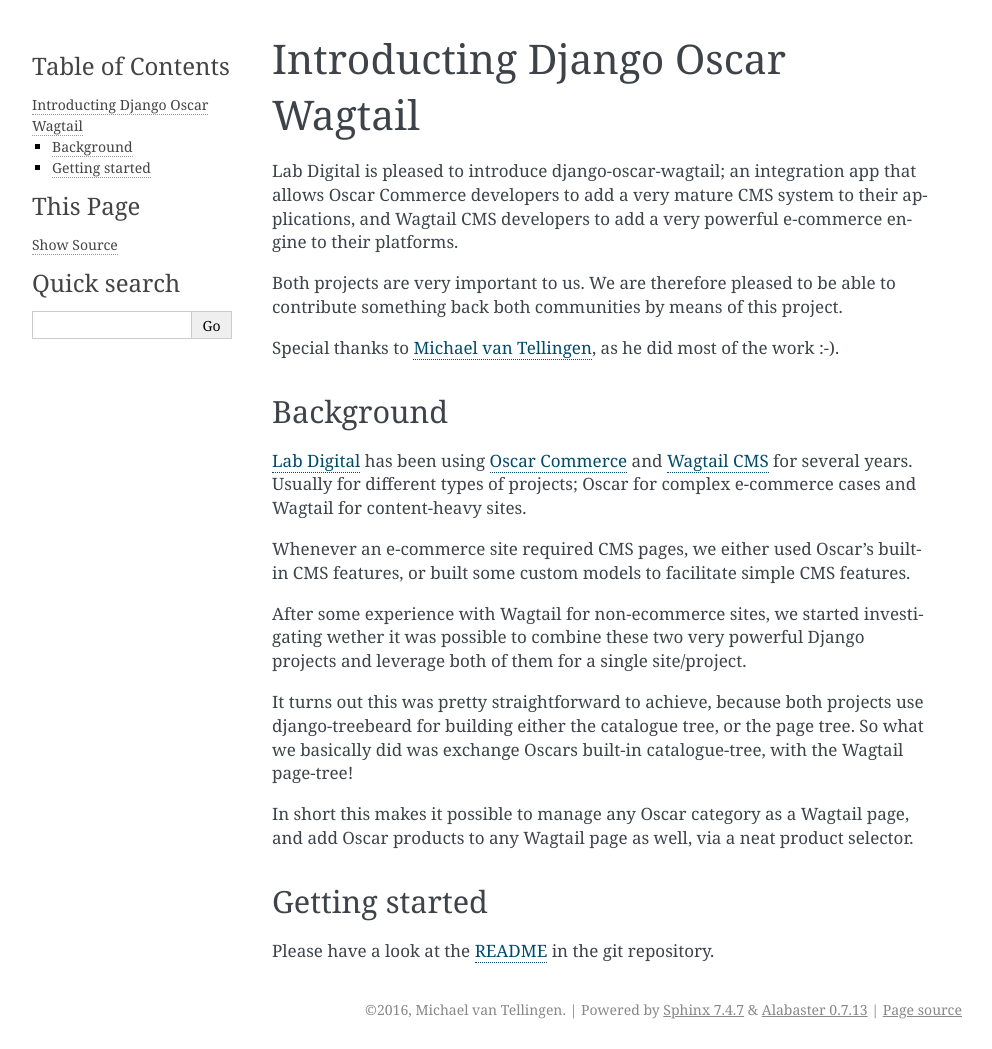
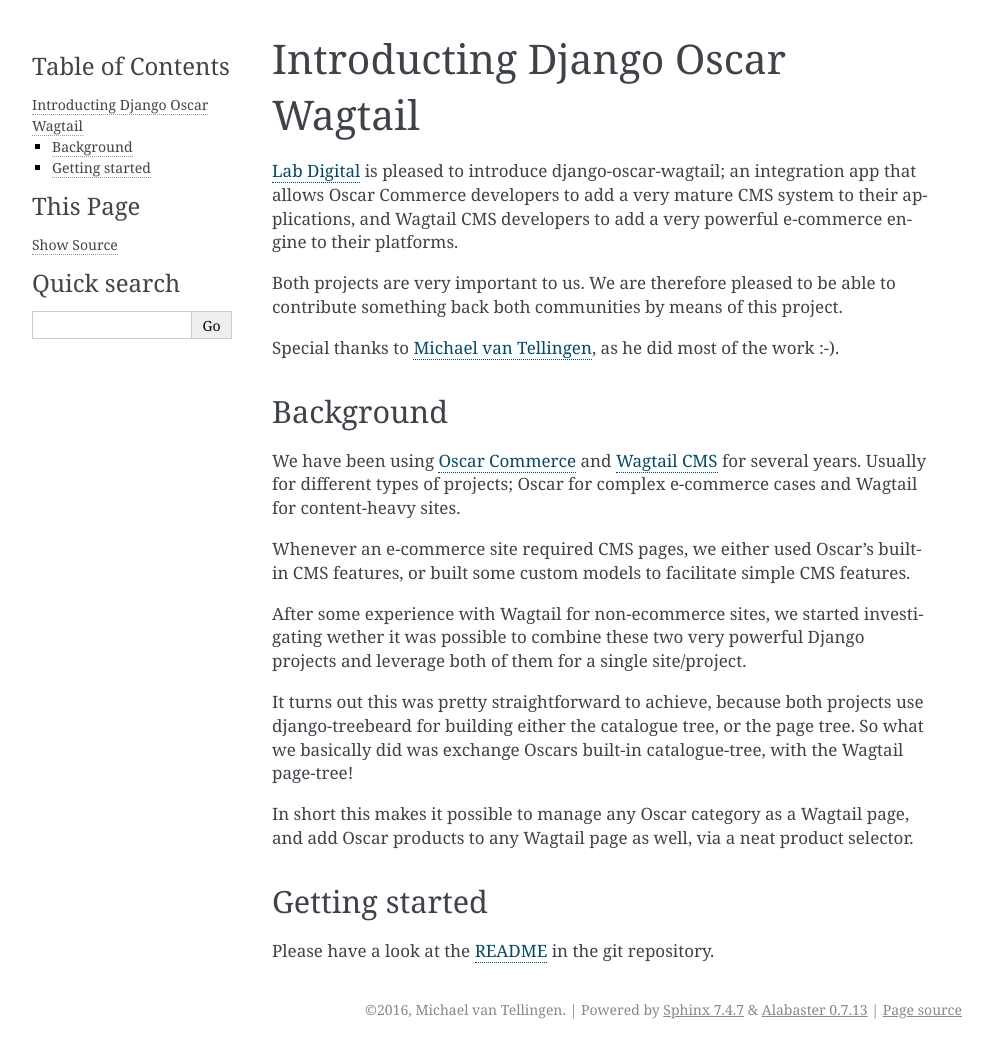
Before and after one commit to labd/django-oscar-wagtail, a Sphinx documentation site: the page built from docs/introduction.rst, in a window 1280 px wide. Shown: the whole page, without its empty margins (148-1140 px from the left). Built offline with Sphinx 7.4.7, drawn with Linux system fonts in a browser that asks for light colours.

Commit message:
less name dropping

```diff
--- a/docs/introduction.rst
+++ b/docs/introduction.rst
@@ -1,7 +1,7 @@
 Introducting Django Oscar Wagtail
 =================================
 
-Lab Digital is pleased to introduce django-oscar-wagtail; an integration app
+`Lab Digital`_ is pleased to introduce django-oscar-wagtail; an integration app
 that allows Oscar Commerce developers to add a very mature CMS system to
 their applications, and Wagtail CMS developers to add a very powerful
 e-commerce engine to their platforms.
@@ -15,7 +15,7 @@
 Background
 ----------
 
-`Lab Digital`_ has been using `Oscar Commerce`_ and `Wagtail CMS`_ for several
+We have been using `Oscar Commerce`_ and `Wagtail CMS`_ for several
 years. Usually for different types of projects; Oscar for complex e-commerce
 cases and Wagtail for content-heavy sites.
 
```
